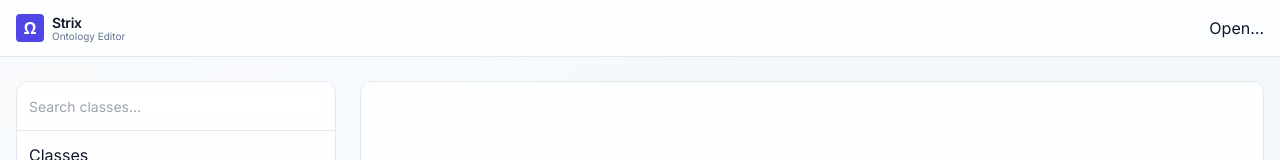
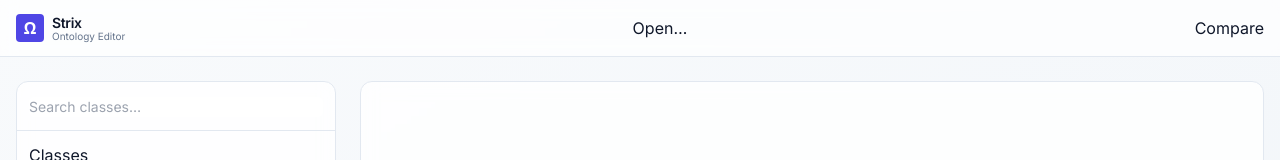
Before and after one commit to scientific-ontology-network/strix, an Angular app: page / in a window 1280 px wide. Shown: the top 160 px of the page. Built offline with nearby package versions, Linux system fonts and the light colour scheme.

Commit message:
Add frontend bind for dependency diff

```diff
--- a/src/app/pages/ontology-editor.ts
+++ b/src/app/pages/ontology-editor.ts
@@ -6,6 +6,8 @@ import {ClassDetailComponent} from '../components/class/class-detail';
 import {OntologyService} from '../services/ontology.service';
 import {StorageService} from '../services/storage.service';
 import {OntologySymbolView} from "../bindings/OntologySymbolView";
+import {invoke} from "@tauri-apps/api/core";
+import CompoundMap from "../util/compound-map";
 
 // @ts-ignore
 @Component({
@@ -28,6 +30,11 @@ import {OntologySymbolView} from "../bindings/OntologySymbolView";
             <nav class="flex items-center gap-2">
               <button class="btn" (click)="open()">Open…</button>
             </nav>
+            @if(svc.ontologyData().classRoots) {
+              <nav class="flex items-center gap-2">
+                <button class="btn" (click)="compare()">Compare</button>
+              </nav>
+            }
           </div>
         </div>
       </header>
@@ -135,4 +142,21 @@ export class OntologyEditorComponent {
     }
   }
 
+  async compare() {
+    const path = await this.storage.openTextFile();
+    if (!path) return;
+    try {
+      invoke('dependency_diff', {'path': path}).then(
+          // @ts-ignore
+          (([raw_left_not_right, raw_right_not_left]) => {
+            let left_not_right = new CompoundMap(raw_left_not_right);
+            let right_not_left = new CompoundMap(raw_right_not_left);
+            console.log(left_not_right, right_not_left)
+          })
+      )
+    } catch (e: any) {
+      alert('Failed to load ontology: ' + (e?.message ?? e));
+    }
+  }
+
 }
```
Also changed, not shown: 1 other file (tests, documents, lock files or other folders).
